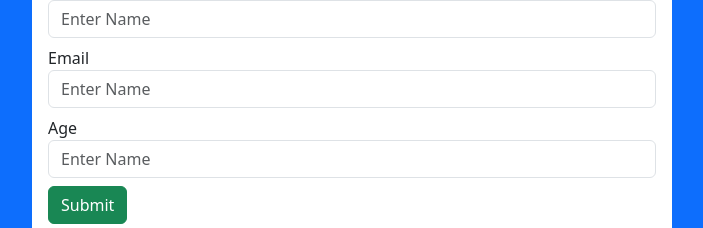
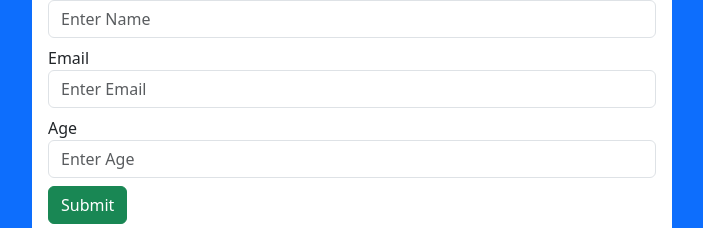
Before and after one commit to codingwithriha/CRUD-Frontend, a React (Vite) app: page /create in a window 1280 px wide. Shown: the part 323-551 px from the top of the page, without its empty margins (288-991 px from the left). Built offline with nearby package versions, Linux system fonts and the light colour scheme.

Commit message:
fix: mistakes

```diff
--- a/src/CreateUser.jsx
+++ b/src/CreateUser.jsx
@@ -31,13 +31,13 @@
                 </div>
                 <div className='mb-2'>
                     <label htmlFor='name'>Email</label>
-                    <input type='text' className='form-control' placeholder='Enter Name'
+                    <input type='text' className='form-control' placeholder='Enter Email'
                     onChange={(e) => setEmail(e.target.value)}
                     />
                 </div>
                 <div className='mb-2'>
                     <label htmlFor='name'>Age</label>
-                    <input type='text' className='form-control' placeholder='Enter Name'
+                    <input type='text' className='form-control' placeholder='Enter Age'
                     onChange={(e) => setAge(e.target.value)}
                     />
                 </div>
```
